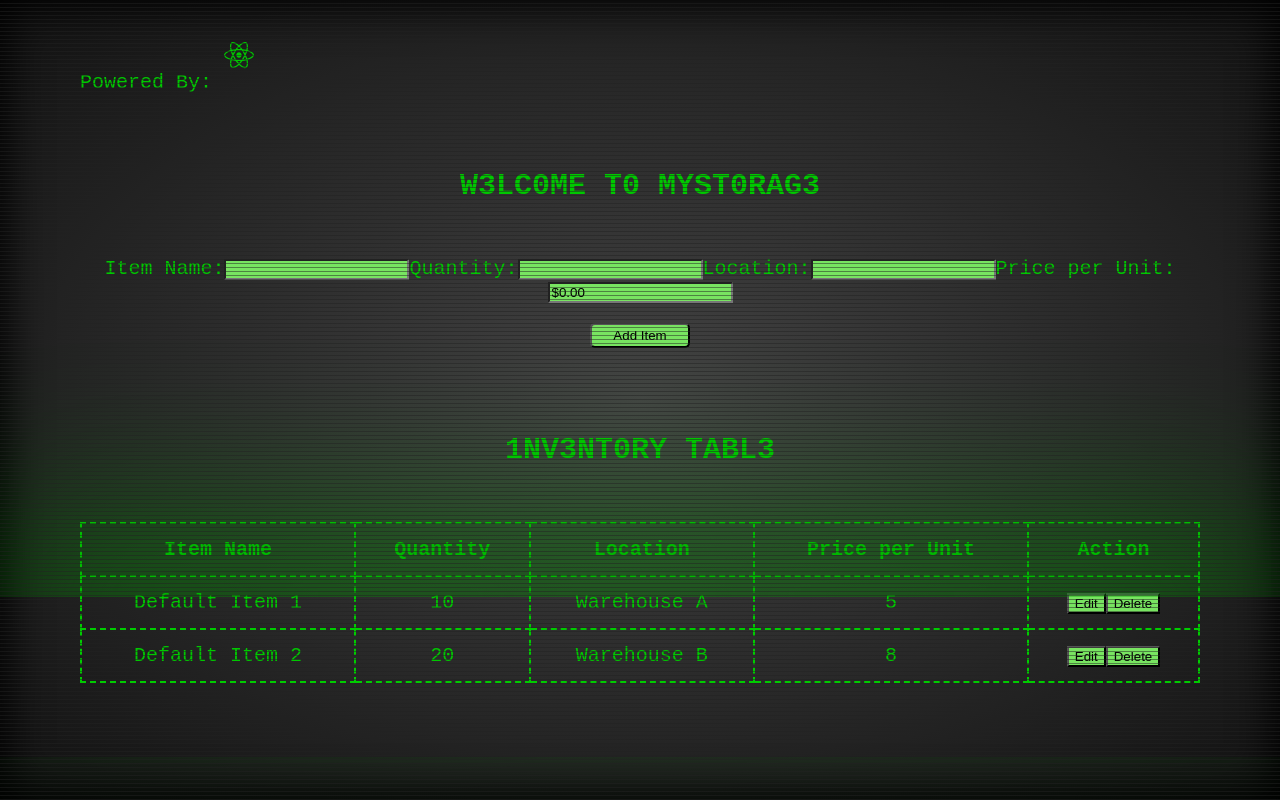
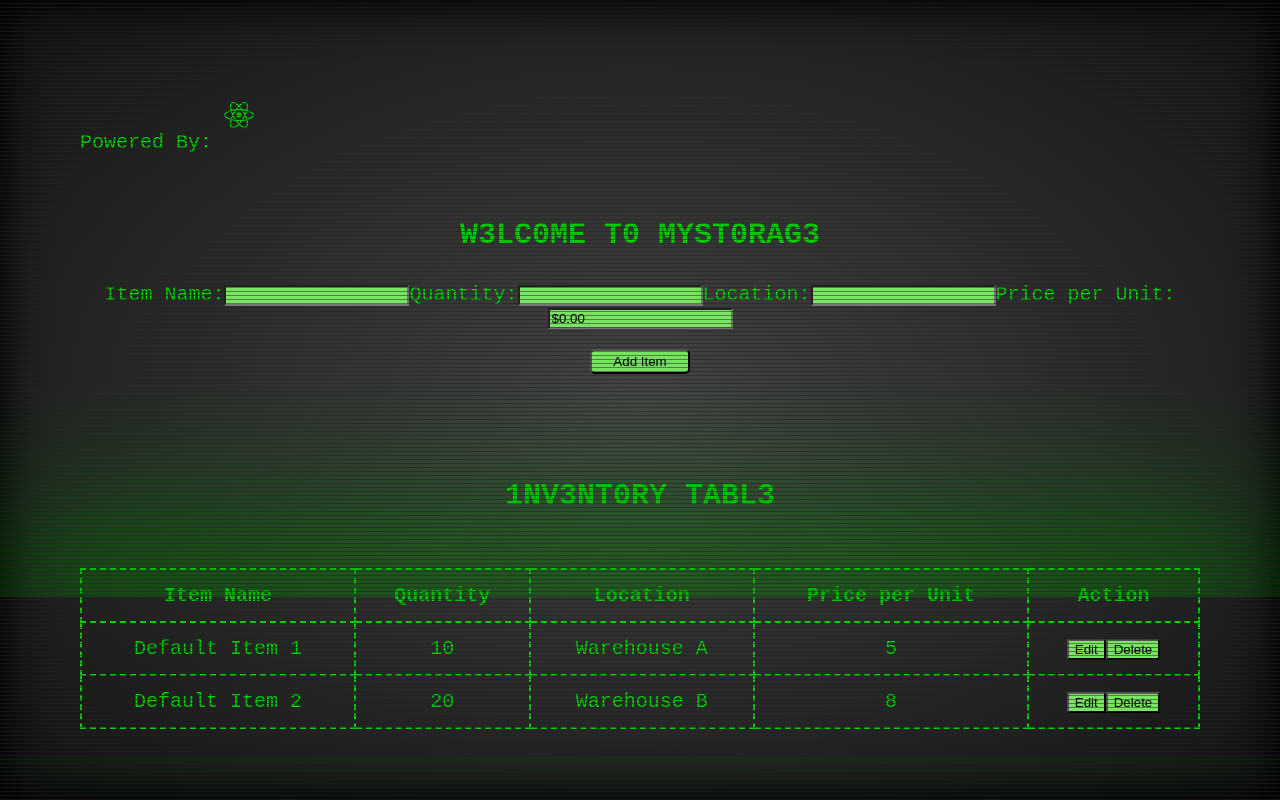
Before and after one commit to Lopez4163/storageApp2.0, a React (Vite) app in the folder storage3.0/: page / in a window 1280 px wide. Built offline with nearby package versions, Linux system fonts and the light colour scheme.

Commit message:
still working ons tyling

```diff
--- a/storage3.0/src/App.css
+++ b/storage3.0/src/App.css
@@ -338,20 +338,17 @@ p:last-child:after {
 
 /* FORM CONTAINER STYLES*/
 .form-title {
-  padding-bottom: 30px;
-  margin-top: -5px ;
+  height: 40px;
 }
 
 .form-container {
-  padding-top: 10px;
+  padding-bottom: 10px;
   align-items: center;
   text-align: center;
 }
 /* TABLE CONTAINER STYLING */
 
-.table-title {
-  padding-bottom:30px;
-}
+
 
 .table-container table {
   width: 100%;
@@ -368,6 +365,8 @@ table th, table td {
 
 .table-title {
   padding-top: 60px;
+  padding-bottom:30px;
+
 
 }
 
@@ -378,19 +377,14 @@ table th, table td {
 
 .powered-by {
   padding-bottom: 20px;
-  margin-top: -20px;
 }
 
 .powered-by-text {
-  padding-bottom: 20px;
   text-align: left;
-  padding-bottom: 20px;
-  margin-top: -20px;
 }
 
 .icon {
   padding-bottom: 20px;
-  margin-top: -20px;
   height: 30px;
 }
 
```
